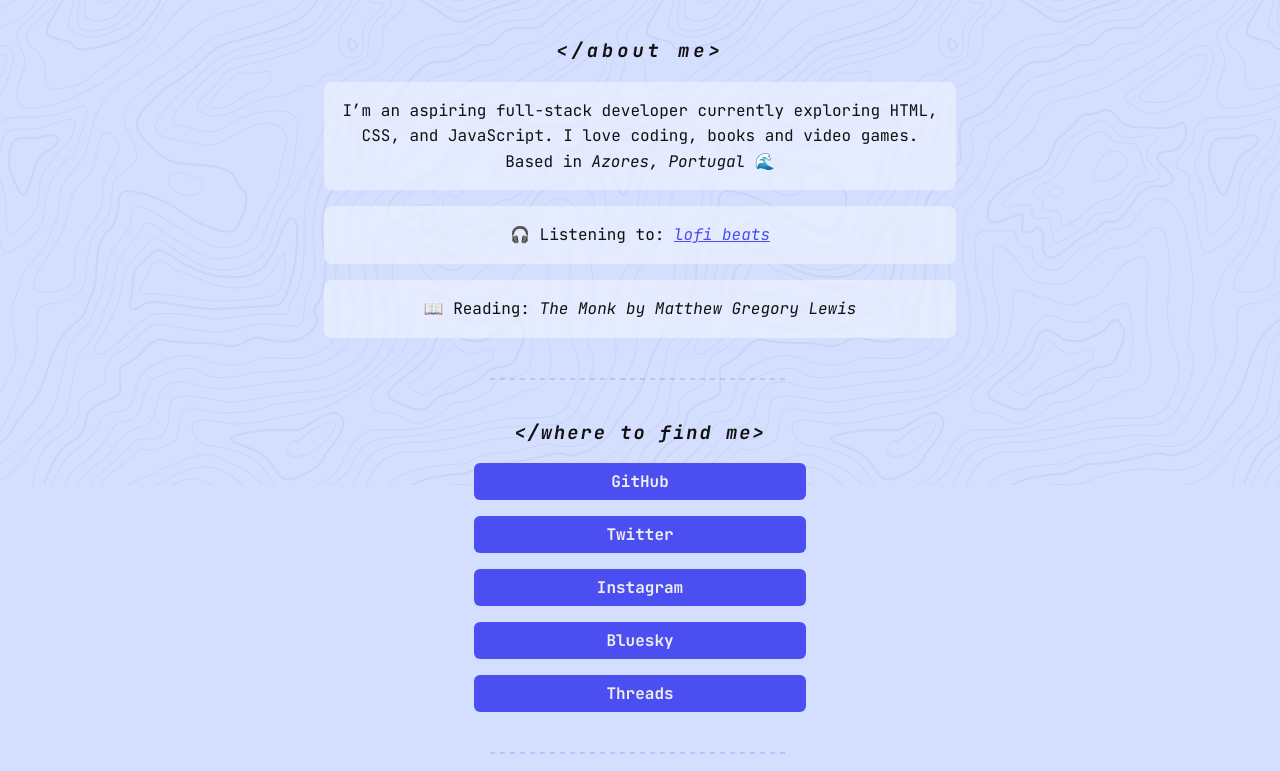
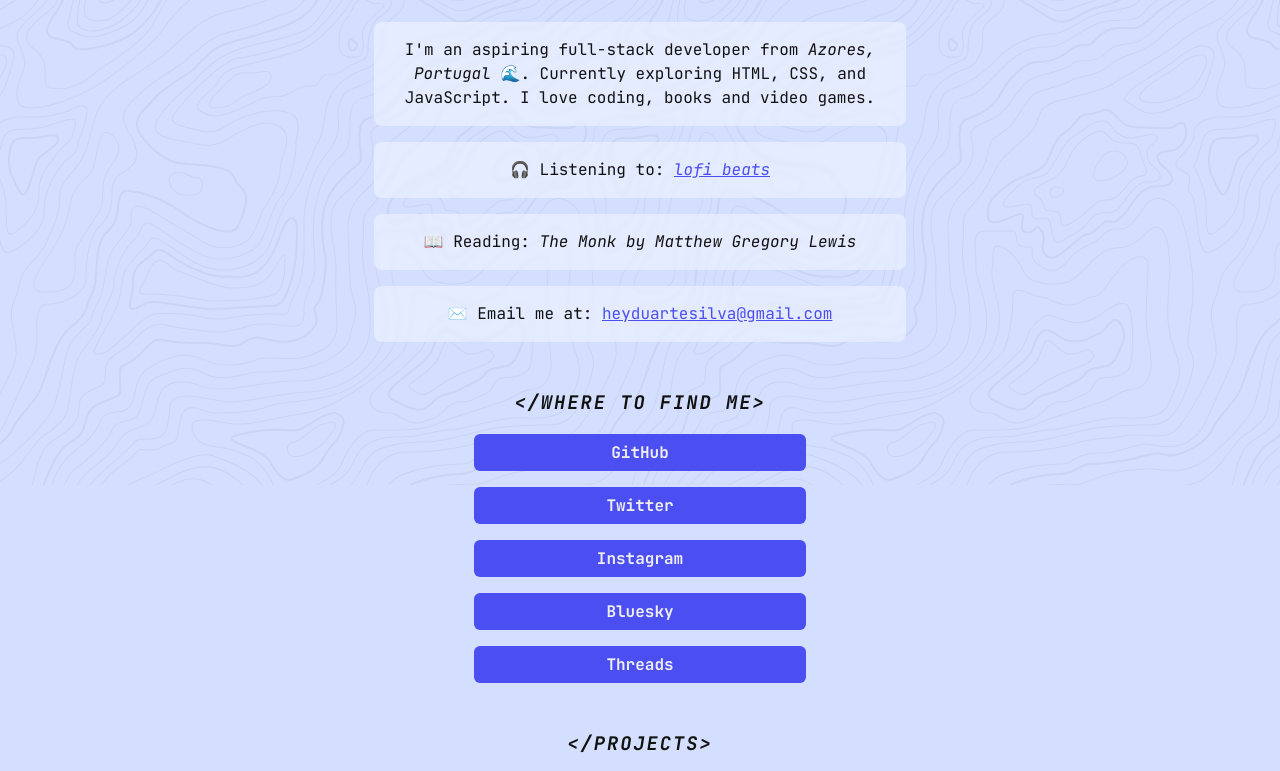
Before and after one commit to duasilva/duasilva.github.io, a plain HTML site: page index.html in a window 1280 px wide. Shown: the part 315-1086 px from the top of the page. Drawn offline with Linux system fonts and the light colour scheme.

Commit message:
Updated the layout of the page, cleaned up some things

```diff
--- a/css/style.css
+++ b/css/style.css
@@ -114,7 +114,7 @@ body {
 .container h3 {
     font-style: italic;
     letter-spacing: 2px;
-    text-transform: lowercase;
+    text-transform: uppercase;
 }
 
 /* Profile Picture */
@@ -136,7 +136,7 @@ header h1 {
     font-weight: 600;
     letter-spacing: 4px;
     font-style: italic;
-    text-transform: lowercase;
+    text-transform: uppercase;
 }
 
 header h2 {
@@ -165,21 +165,14 @@ footer p {
 
 /* About Me */
 .about p {
-    max-width: 600px;
+    max-width: 500px;
     margin: 1rem auto;
     padding: 1rem;
-    line-height: 1.6;
+    line-height: 1.5;
     background-color: var(--about-bg);
     backdrop-filter: blur(2px);
     border-radius: 8px;
     font-weight: 400;
-}
-
-.about h3 {
-    margin-top: 2rem;
-    font-style: italic;
-    letter-spacing: 4px;
-    text-transform: lowercase;
 }
 
 /* Override styling for links to avoid buttons, ugly code, but works */
@@ -197,24 +190,6 @@ footer p {
     color: var(--link-bg-hover);
     outline: none;
     text-decoration: underline;
-}
-
-
-/* Horizontal Line */
-
-hr {
-    border: none;
-    height: 2px;
-    max-width: 300px;
-    margin: 2.5rem auto;
-    background: repeating-linear-gradient(
-        to right,
-        var(--hr-color),
-        var(--hr-color) 5px,
-        transparent 5px,
-        transparent 10px
-    );
-    border-radius: 2px;
 }
 
 /* Dark Mode Toggle Slider */
--- a/index.html
+++ b/index.html
@@ -28,17 +28,16 @@
   </header>
   <main>
     <section class="container about">
-      <h3>&lt;/About Me&gt;</h3>
       <p>
-        I’m an aspiring full-stack developer currently exploring HTML, CSS, and JavaScript. I love coding, books and
-        video games. Based in <em>Azores, Portugal</em> 🌊
+        I'm an aspiring full-stack developer from <em>Azores, Portugal</em> 🌊. Currently exploring HTML, CSS, and
+        JavaScript. I love coding, books and video games.
       </p>
       <p>🎧 Listening to: <a href="https://open.spotify.com/playlist/3DIjw8eboATMgRN2RC6mz6?si=wHNwek5gSwKI-w-eDdQorQ"
           target="_blank" rel="noopener noreferrer" title="lofi beats playlist"><em>lofi
             beats</em></a></p>
       <p>📖 Reading: <em>The Monk by Matthew Gregory Lewis</em></p>
+      <p>✉️ Email me at: <a href="mailto:heyduartesilva@gmail.com">heyduartesilva@gmail.com</a></p>
     </section>
-    <hr />
     <section class="container">
       <h3>&lt;/Where to Find Me&gt;</h3>
       <a href="https://www.github.com/duasilva" target="_blank" rel="noopener noreferrer">GitHub</a>
@@ -47,16 +46,10 @@
       <a href="https://bsky.app/profile/duartesilva.bsky.social" target="_blank" rel="noopener noreferrer">Bluesky</a>
       <a href="https://www.threads.com/@duartengsilva" target="_blank" rel="noopener noreferrer">Threads</a>
     </section>
-    <hr />
     <section class="container">
       <h3>&lt;/Projects&gt;</h3>
       <a href="https://duasilva.github.io/gta-vi-countdown" target="_blank" rel="noopener noreferrer">GTA VI
         Countdown</a>
-    </section>
-    <hr />
-    <section class="container about">
-      <h3>&lt;/Contact&gt;</h3>
-      <p>✉️ Email me at: <a href="mailto:heyduartesilva@gmail.com">heyduartesilva@gmail.com</a></p>
     </section>
   </main>
   <footer>
```
